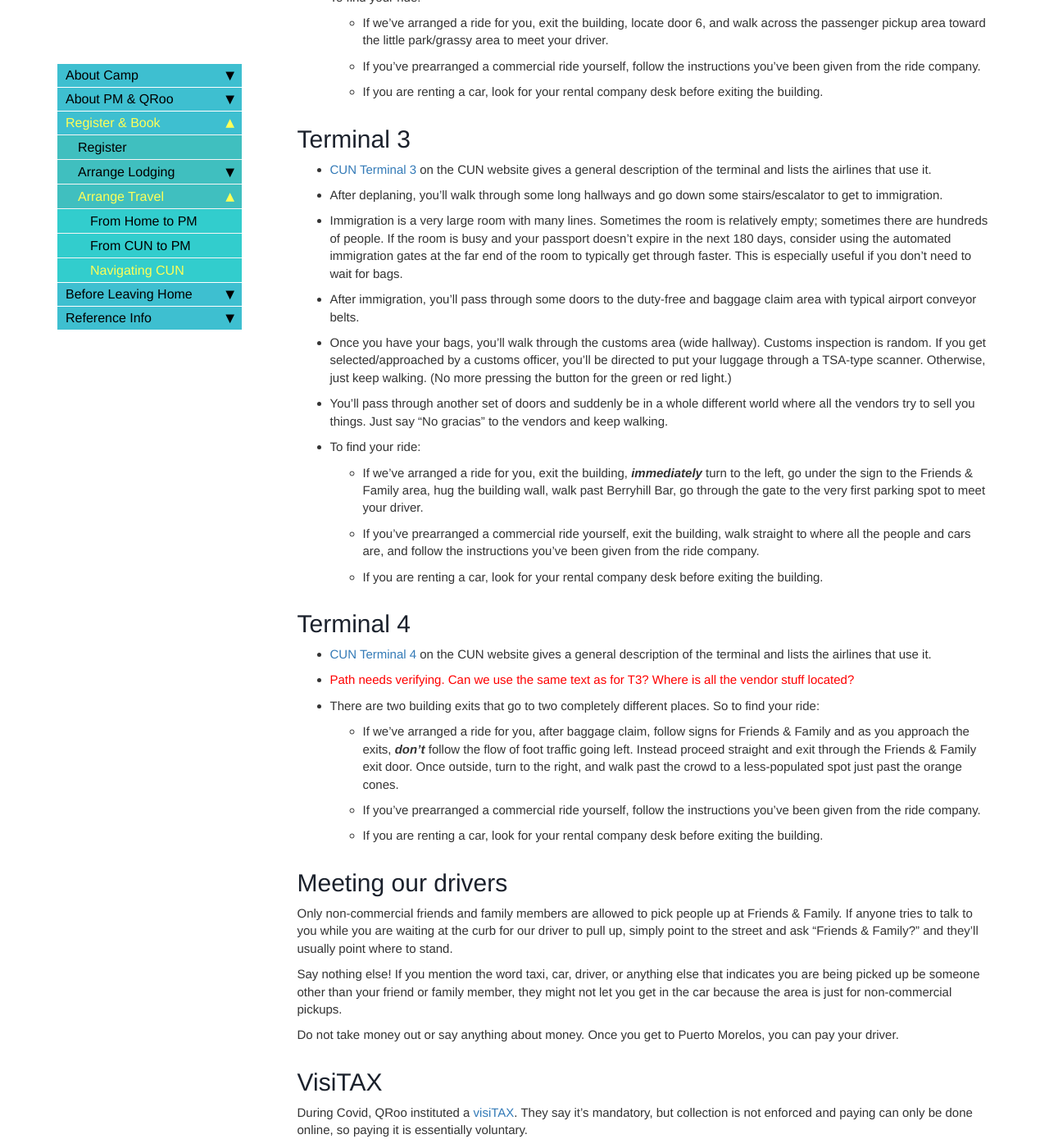
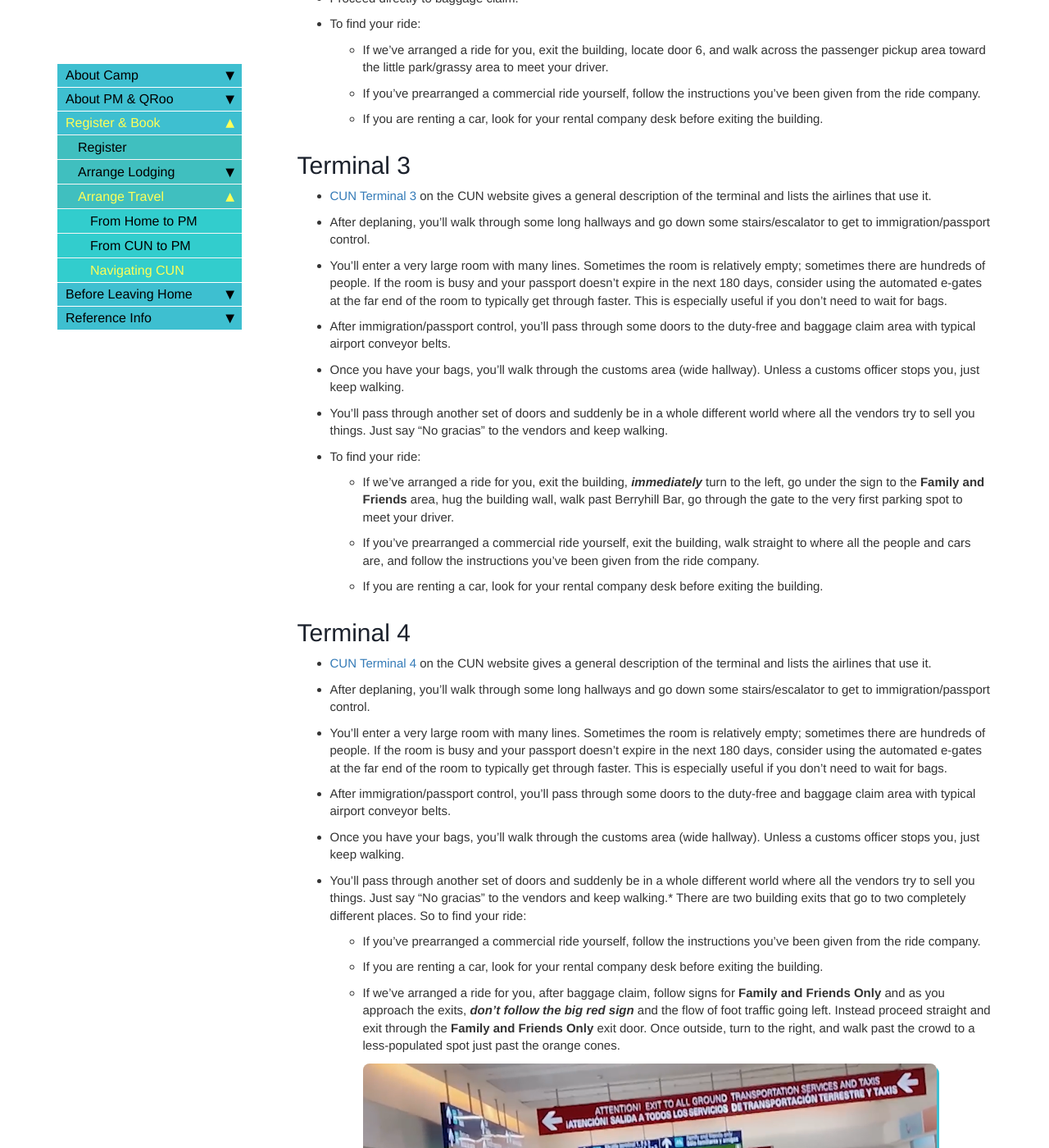
Before and after one commit to davewalker60/pmdup, a Jekyll site: the page built from pages/navigating-cun.md, in a window 1280 px wide and 1400 px high, scrolled down 603 px. Shown: the whole window at 82% size. Built offline with Jekyll 4.4.1, drawn with Linux system fonts in a browser that asks for light colours; comment, search, counter and statistics services are not loaded; some of the changed text lies outside the part shown.

Commit message:
no more tourist card

```diff
--- a/pages/navigating-cun.md
+++ b/pages/navigating-cun.md
@@ -6,18 +6,16 @@
 toc: false
 ---
 
-<span style="color:red">Terminal 4 flow/path needs verifying. Can we use the same text as for T3?</span>
+Like arriving at any international destination, at the [Cancun International Airport (CUN)](https://www.cancunairport.com/){:target="_blank"} you proceed through:
+* Immigration/passport control - Tourist entry cards and customs declaration forms are no longer used at CUN. You can enter through the traditional customs desks, or if you have an e-passport (look for camera icon on the cover), you can get through much more quickly using the e-gates.
+* Baggage claim - Bags typically appear at baggage claim a minimum of 45 minutes after your plane arrives because they now all get scanned by customs before being delivered to the baggage carousel.
+* Customs - These days, you might walk right through the customs area without even knowing it! Customs inspection is still random, but the red light/green light system is no longer used. If you get selected/approached by a customs officer, you'll be asked some questions and/or be directed to put your luggage through a TSA-type scanner.
 
-Like arriving at any international destination, at the [Cancun International Airport (CUN)](https://www.cancunairport.com/){:target="_blank"} you proceed through:
-* Immigration - The tourist entry cards are now done online to expedite the immigration process. [Complete one here before flying.](https://www.cancunairport.com/tourist-card.html){:target="_blank"}
-* Baggage claim - Bags typically appear at baggage claim a minimum of 45 minutes after your plane arrives because they now all get scanned by customs before being delivered to the baggage carousel.
-* Customs
-
-Once you've passed through customs, you need to navigate your way through the vendors to find the curb and your ride. CUN is becoming more and more like a US domestic airport each year. But... the vendors outside of customs can seem intimidating and finding your ride at the curb can be a bit tricky. This page provides tips for each terminal to more seamlessly guide you through the process.
+Once you've passed through the customs doors, you need to navigate your way through the vendors to find the curb and your ride. CUN is becoming more and more like a US domestic airport each year. But... the vendors outside of customs can seem intimidating and finding your ride at the curb can be a bit tricky. This page provides tips for each terminal to more seamlessly guide you through the process.
 
 # Terminal 2
 * [CUN Terminal 2](https://www.cancunairport.com/terminal-2.html){:target="_blank"} on the CUN website gives a general description of the terminal and lists the airlines that use it.
-* For domestic flights (coming from elsewhere in Mexico), there is no immigration or customs.
+* For domestic flights (coming from elsewhere in Mexico), there is no immigration/passport control or customs.
 * Proceed directly to baggage claim.
 * To find your ride:
   * If we've arranged a ride for you, exit the building, locate door 6, and walk across the passenger pickup area toward the little park/grassy area to meet your driver.
@@ -26,34 +24,36 @@
 
 # Terminal 3
 * [CUN Terminal 3](https://www.cancunairport.com/terminal-3.html){:target="_blank"} on the CUN website gives a general description of the terminal and lists the airlines that use it.
-* After deplaning, you'll walk through some long hallways and go down some stairs/escalator to get to immigration.
-* Immigration is a very large room with many lines. Sometimes the room is relatively empty; sometimes there are hundreds of people. If the room is busy and your passport doesn't expire in the next 180 days, consider using the automated immigration gates at the far end of the room to typically get through faster. This is especially useful if you don't need to wait for bags.
-* After immigration, you'll pass through some doors to the duty-free and baggage claim area with typical airport conveyor belts.
-* Once you have your bags, you'll walk through the customs area (wide hallway). Customs inspection is random. If you get selected/approached by a customs officer, you'll be directed to put your luggage through a TSA-type scanner. Otherwise, just keep walking. (No more pressing the button for the green or red light.)
+* After deplaning, you'll walk through some long hallways and go down some stairs/escalator to get to immigration/passport control.
+* You'll enter a very large room with many lines. Sometimes the room is relatively empty; sometimes there are hundreds of people. If the room is busy and your passport doesn't expire in the next 180 days, consider using the automated e-gates at the far end of the room to typically get through faster. This is especially useful if you don't need to wait for bags.
+* After immigration/passport control, you'll pass through some doors to the duty-free and baggage claim area with typical airport conveyor belts.
+* Once you have your bags, you'll walk through the customs area (wide hallway). Unless a customs officer stops you, just keep walking.
 * You'll pass through another set of doors and suddenly be in a whole different world where all the vendors try to sell you things. Just say "No gracias" to the vendors and keep walking.
 * To find your ride:
-  * If we've arranged a ride for you, exit the building, ***immediately*** turn to the left, go under the sign to the Friends & Family area, hug the building wall, walk past Berryhill Bar, go through the gate to the very first parking spot to meet your driver.
+  * If we've arranged a ride for you, exit the building, ***immediately*** turn to the left, go under the sign to the **Family and Friends** area, hug the building wall, walk past Berryhill Bar, go through the gate to the very first parking spot to meet your driver.
   * If you've prearranged a commercial ride yourself, exit the building, walk straight to where all the people and cars are, and follow the instructions you've been given from the ride company.
   * If you are renting a car, look for your rental company desk before exiting the building.
 
-
 # Terminal 4
 * [CUN Terminal 4](https://www.cancunairport.com/terminal-4.html){:target="_blank"} on the CUN website gives a general description of the terminal and lists the airlines that use it.
-* <span style="color:red">Path needs verifying. Can we use the same text as for T3? Where is all the vendor stuff located?</span>
-* There are two building exits that go to two completely different places. So to find your ride:
-  * If we've arranged a ride for you, after baggage claim, follow signs for Friends & Family and as you approach the exits, ***don't*** follow the flow of foot traffic going left. Instead proceed straight and exit through the Friends & Family exit door. Once outside, turn to the right, and walk past the crowd to a less-populated spot just past the orange cones.
+* After deplaning, you'll walk through some long hallways and go down some stairs/escalator to get to immigration/passport control.
+* You'll enter a very large room with many lines. Sometimes the room is relatively empty; sometimes there are hundreds of people. If the room is busy and your passport doesn't expire in the next 180 days, consider using the automated e-gates at the far end of the room to typically get through faster. This is especially useful if you don't need to wait for bags.
+* After immigration/passport control, you'll pass through some doors to the duty-free and baggage claim area with typical airport conveyor belts.
+* Once you have your bags, you'll walk through the customs area (wide hallway). Unless a customs officer stops you, just keep walking.
+* You'll pass through another set of doors and suddenly be in a whole different world where all the vendors try to sell you things. Just say "No gracias" to the vendors and keep walking.* There are two building exits that go to two completely different places. So to find your ride:
   * If you've prearranged a commercial ride yourself, follow the instructions you've been given from the ride company.
   * If you are renting a car, look for your rental company desk before exiting the building.
+  * If we've arranged a ride for you, after baggage claim, follow signs for **Family and Friends Only** and as you approach the exits, ***don't follow the big red sign*** and the flow of foot traffic going left. Instead proceed straight and exit through the **Family and Friends Only** exit door. Once outside, turn to the right, and walk past the crowd to a less-populated spot just past the orange cones. ![Terminal 4 exit](../images/terminal_4_exit.png)
 
 # Meeting our drivers
 
-Only non-commercial friends and family members are allowed to pick people up at Friends & Family. If anyone tries to talk to you while you are waiting at the curb for our driver to pull up, simply point to the street and ask "Friends & Family?" and they'll usually point where to stand.
+Only non-commercial friends and family members are allowed to pick people up at **Family and Friends Only**. If anyone tries to talk to you while you are waiting at the curb for our driver to pull up, simply point to the street and ask "Family and Friends?" and they'll usually point where to stand.
 
 Say nothing else! If you mention the word taxi, car, driver, or anything else that indicates you are being picked up be someone other than your friend or family member, they might not let you get in the car because the area is just for non-commercial pickups.
 
 Do not take money out or say anything about money. Once you get to Puerto Morelos, you can pay your driver.
 
 # VisiTAX
-During Covid, QRoo instituted a [visiTAX](https://www.cancunairport.com/visitax){:target="_blank"}. They say it's mandatory, but collection is not enforced and paying can only be done online, so paying it is essentially voluntary.
+During Covid, QRoo instituted a [visiTAX](https://www.cancunairport.com/visitax.html){:target="_blank"}. They say it's mandatory, but collection is not enforced and paying can only be done online, so paying it is essentially voluntary.
 
 Occassionally in the main departures area, someone might stop you and ask if you've paid it. It's been our experience that getting online in that moment is time consuming and often doesn't work, so we suggest saying you are nervous about making your flight and you'll look into it later. At that point, they say ok and you can walk away. Once you are at your gate, if you desire, you can voluntarily get online and pay it.
```
Also changed, not shown: pages/content/travel-documents-content.md (+16 -5 lines), pages/travel-tips-faq.md (+1 -1 lines), images/terminal_4_exit.png (added).
